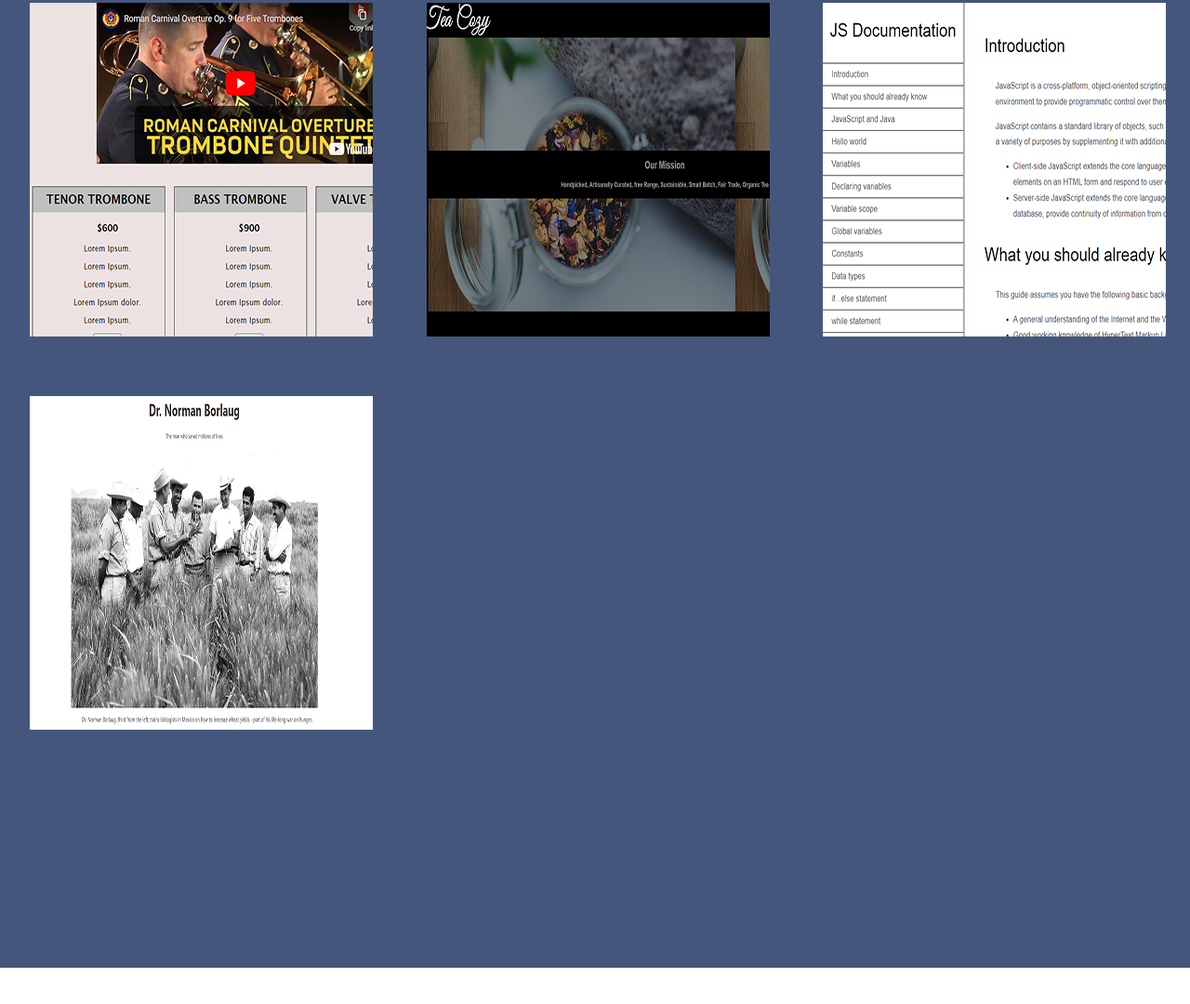
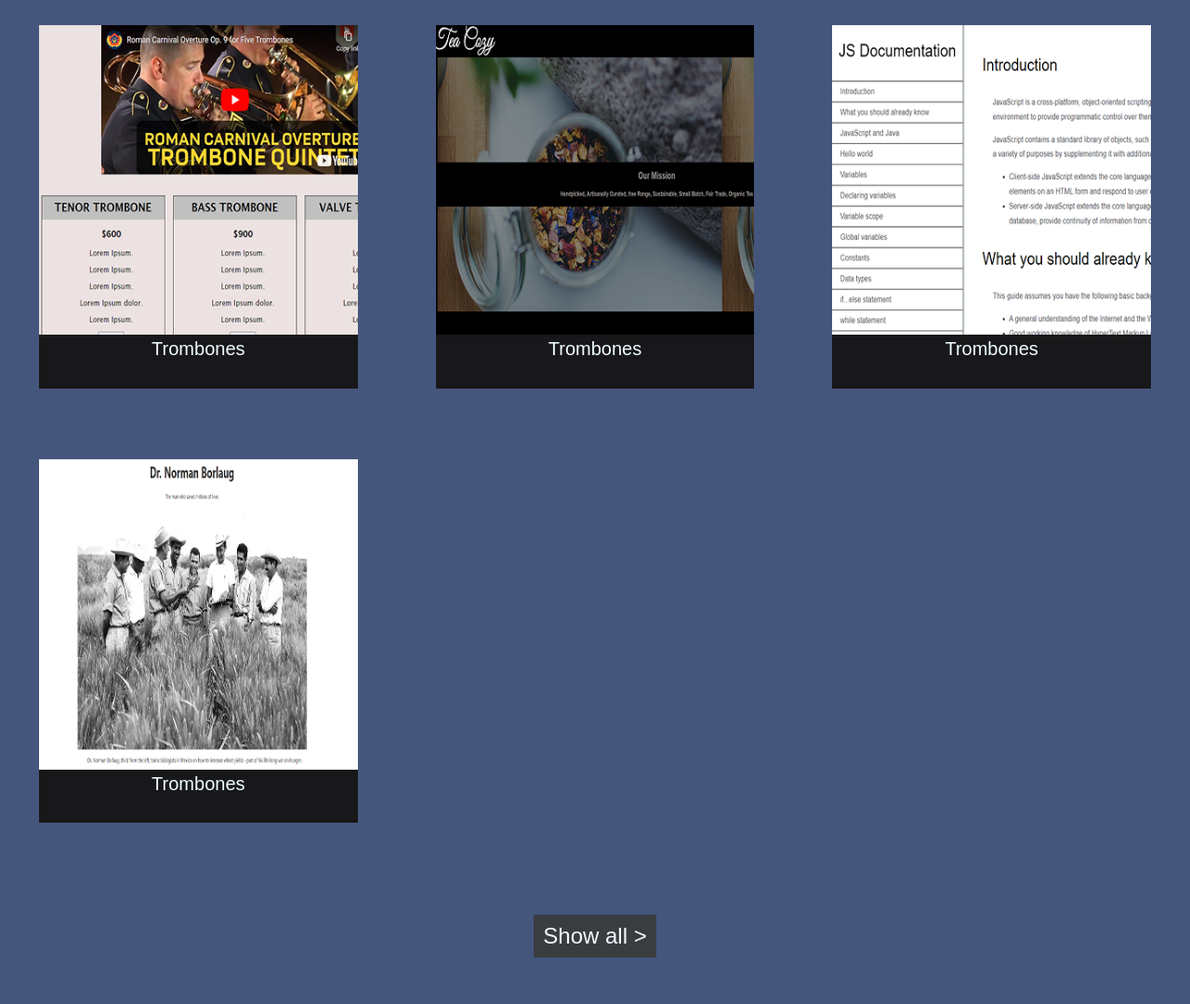
Before and after one commit to ChetanModgill/Portfolio, a plain HTML site: page index.html in a window 1280 px wide. Shown: the part 1054-2134 px from the top of the page at 93% size. Before the commit the page ends 2095 px from the top, so only its background shows below. Drawn offline with Linux system fonts and the light colour scheme; files whose address does not match are found by name.

Commit message:
added the projects part

```diff
--- a/index.html
+++ b/index.html
@@ -26,10 +26,26 @@
 
             <!-- Added all the projects in grid form-->
             <div class="project-grid">
-                <a href="#" target="_blank"><img src="C:\Users\cheta\Desktop\Portfolio\images\Product.png" class="project-image"></a>
-                <a href="#" target="_blank"><img src="C:\Users\cheta\Desktop\Portfolio\images\Tea.png" class="project-image"></a>
-                <a href="#" target="_blank"><img src="C:\Users\cheta\Desktop\Portfolio\images\JS_Document.png" class="project-image"></a>
-                <a href="#" target="_blank"><img src="C:\Users\cheta\Desktop\Portfolio\images\tribute.png" class="project-image"></a>
+                <a href="#" target="_blank" class="projects">
+                    <img src="C:\Users\cheta\Desktop\Portfolio\images\Product.png" class="project-image">
+                    <p class="project-name">Trombones</p>
+                </a>
+                <a href="#" target="_blank" class="projects">
+                    <img src="C:\Users\cheta\Desktop\Portfolio\images\Tea.png" class="project-image">
+                    <p class="project-name">Trombones</p>
+                </a>
+                <a href="#" target="_blank" class="projects">
+                    <img src="C:\Users\cheta\Desktop\Portfolio\images\JS_Document.png" class="project-image">
+                    <p class="project-name">Trombones</p>
+                </a>
+                <a href="#" target="_blank" class="projects">
+                    <img src="C:\Users\cheta\Desktop\Portfolio\images\tribute.png" class="project-image">
+                    <p class="project-name">Trombones</p>
+                </a>
+            </div>
+            <div class="button-part">
+                <a href="#" id="show-button"> Show all >
+                </a>
             </div>
         </section>
     </body>
--- a/style.css
+++ b/style.css
@@ -9,7 +9,7 @@ body{
 }
 #nav-header{
     background-color: brown;
-    width: 100%;
+    width: 100%;;
     display: flex;
     justify-content: flex-end;
     position: fixed;gh
@@ -22,6 +22,7 @@ body{
     justify-content: space-around;
     list-style: none;
     width: 25%;
+    height: max-content;
     margin-right: 3%;
 }
 
@@ -58,23 +59,59 @@ body{
     font-size: 1.8rem;
 }
 
-#projects{
-    padding: 10rem 2rem;
+.project-sections{
+    padding: 8rem 2rem;
     text-align: center;
     background-color: #45567d;
 }
 #projects-header{
     border-bottom:2px solid azure;
+    max-width: 650px;
+    margin: 0 auto 6rem auto;
+}
+
+.projects{
+    box-shadow: 0px 0px 0px #3a3d40;
+    padding: 10px;
+    border: none;
+    text-decoration: none;
 }
 
 .project-grid{
     display: grid;
-    grid-template-columns: repeat(auto-fit, minmax(320px, 1fr));
+    grid-template-columns: repeat(auto-fit, minmax(300px, 1fr));
     grid-gap: 4rem;
     width: 100%;
     max-width: 1280px;
     margin: 0 auto;
+    margin-top: 6rem;
     margin-bottom: 6rem;
 }
-.project-grid img{
+
+.project-image{
+    width: 100%;
+    object-fit: contain;
 }
+
+.project-name{
+    background-color: #181719;
+    color: azure;
+    height: 15%;
+    text-align: center;
+    margin-top: 0%;
+}
+
+#show-button{
+    width: auto;
+    font-size: 1.5rem;
+    padding: 5px 10px;
+    color: aliceblue;
+    background-color: #3a3d40;
+    border: none;
+    display: inline-block;
+    text-decoration: none;
+}
+
+#show-button:hover {
+    background-color: brown;
+}
```
